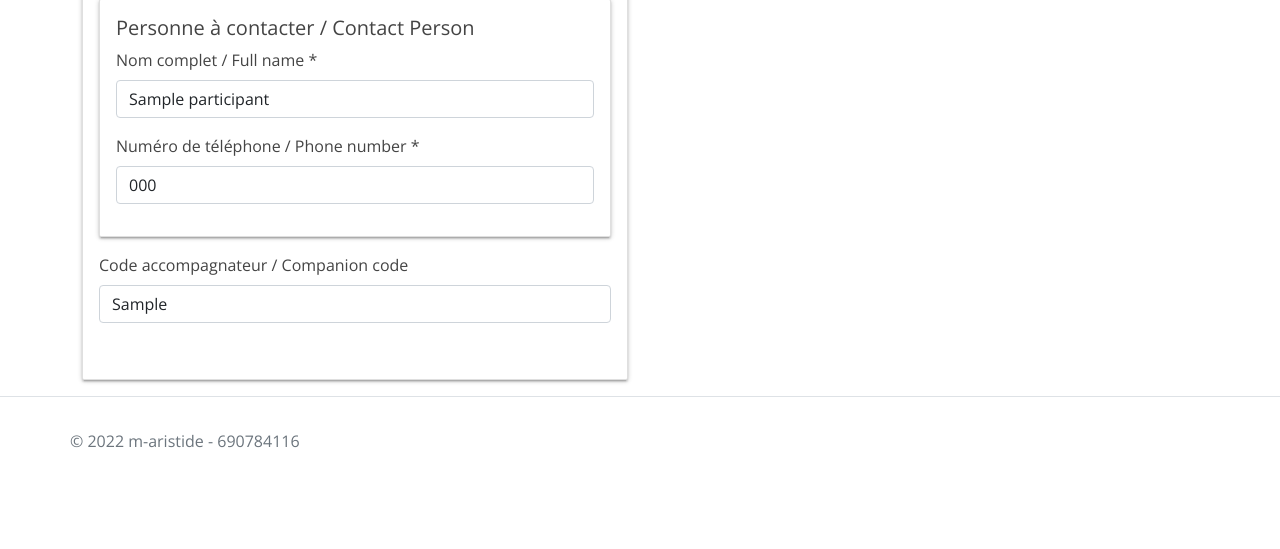
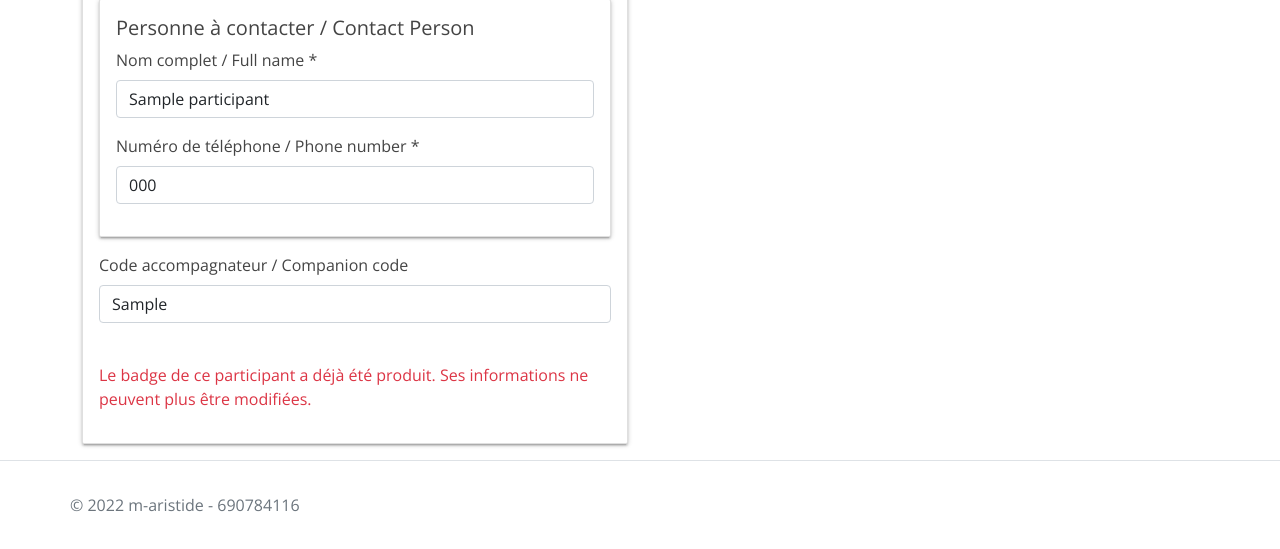
Before and after one commit to m-aristide/jnj, a Django app: page /inscrits/1 in a window 1280 px wide. Shown: the part 1584-2133 px from the top of the page. Before the commit the page ends 2032 px from the top, so only its background shows below. Run offline with Django 4.2, Linux system fonts and the light colour scheme; tables that the repository leaves empty hold one stand-in row (values such as "Sample post"); some libraries are stand-ins or nearby versions.

Commit message:
deploiement update

```diff
--- a/webapp/contacts/templates/contacts/inscrit.html
+++ b/webapp/contacts/templates/contacts/inscrit.html
@@ -191,6 +191,8 @@
             {% csrf_token %}
             {% if not person.produit %}
             <button type="submit" class="btn btn-primary">Mettre à jour</button>
+            {% else %}
+            <p class="text-danger">Le badge de ce participant a déjà été produit. Ses informations ne peuvent plus être modifiées.</p>
             {% endif %}
           </form>
         </div>
```
Also changed, not shown: webapp/requirements.txt (+10 -0 lines), 1 other file.
